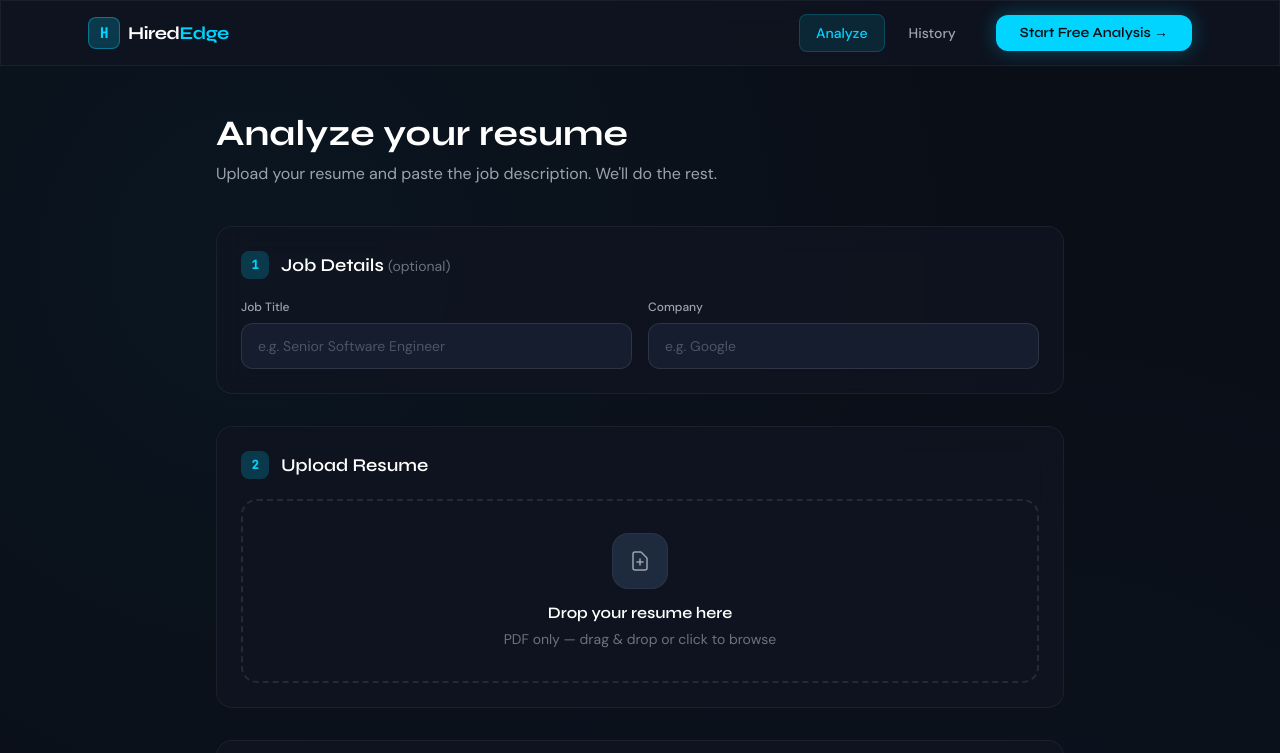
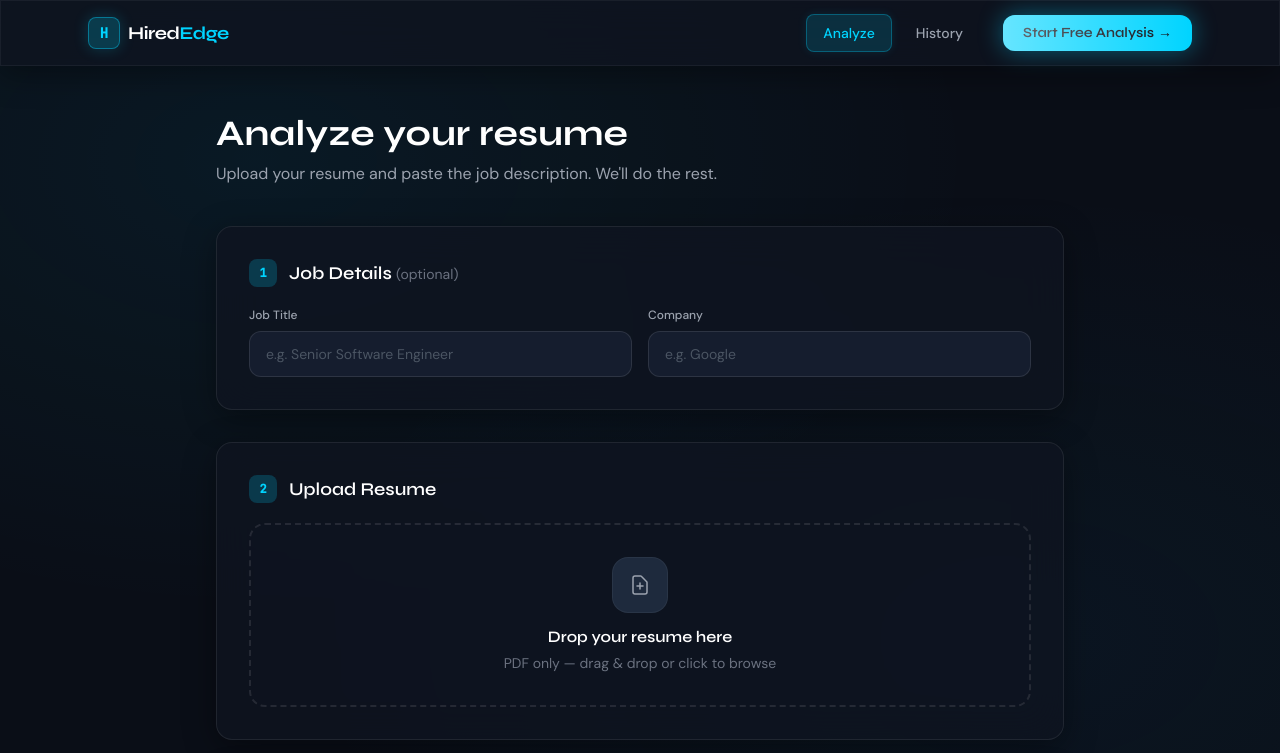
Before and after one commit to Puneetdivedi/HiredEdge, a React (Vite) app in the folder frontend/: page /analyze in a window 1280 px wide. Shown: the top 753 px of the page. Built offline with nearby package versions, Linux system fonts and the light colour scheme; no server answers.

Commit message:
Enhance UI aesthetics with premium glassmorphism, background animations, and micro-interactions

```diff
--- a/frontend/src/components/Navbar.jsx
+++ b/frontend/src/components/Navbar.jsx
@@ -5,12 +5,12 @@ export default function Navbar() {
   const location = useLocation()
 
   return (
-    <nav className="glass border-b border-white/5 sticky top-0 z-50">
+    <nav className="glass border-b border-white/5 sticky top-0 z-50 transition-all duration-300">
       <div className="max-w-6xl mx-auto px-6 h-16 flex items-center justify-between">
         {/* Logo */}
         <Link to="/" className="flex items-center gap-2 group">
           <div className="w-8 h-8 rounded-lg bg-accent/20 border border-accent/40 flex items-center justify-center
-                          group-hover:bg-accent/30 transition-all duration-200">
+                          group-hover:bg-accent/30 group-hover:rotate-3 transition-all duration-300 shadow-[0_0_15px_rgba(0,212,255,0.2)]">
             <span className="text-accent font-mono font-bold text-sm">H</span>
           </div>
           <span className="font-display font-bold text-lg tracking-tight">
@@ -27,9 +27,9 @@ export default function Navbar() {
             <Link
               key={href}
               to={href}
-              className={`px-4 py-2 rounded-lg text-sm font-medium transition-all duration-200
+              className={`px-4 py-2 rounded-lg text-sm font-medium transition-all duration-300
                 ${location.pathname === href
-                  ? 'bg-accent/10 text-accent border border-accent/20'
+                  ? 'bg-accent/15 text-accent border border-accent/30 shadow-[0_0_10px_rgba(0,212,255,0.1)]'
                   : 'text-gray-400 hover:text-white hover:bg-white/5'
                 }`}
             >
@@ -37,8 +37,9 @@ export default function Navbar() {
             </Link>
           ))}
 
-          <Link to="/analyze" className="btn-primary ml-4 py-2 text-sm">
-            Start Free Analysis →
+          <Link to="/analyze" className="btn-primary ml-4 py-2 px-5 text-sm flex items-center gap-1 group">
+            Start Free Analysis
+            <span className="group-hover:translate-x-1 transition-transform duration-300">→</span>
           </Link>
         </div>
       </div>
--- a/frontend/src/index.css
+++ b/frontend/src/index.css
@@ -7,12 +7,33 @@
     box-sizing: border-box;
   }
 
+  body::-webkit-scrollbar {
+    width: 6px;
+  }
+  body::-webkit-scrollbar-track {
+    background: #0a0e17;
+  }
+  body::-webkit-scrollbar-thumb {
+    background: #253347;
+    border-radius: 3px;
+  }
+  body::-webkit-scrollbar-thumb:hover {
+    background: #00d4ff40;
+  }
+
   body {
     @apply bg-dark-900 text-white font-body;
     background-image:
-      radial-gradient(ellipse at 20% 20%, rgba(0, 212, 255, 0.04) 0%, transparent 50%),
-      radial-gradient(ellipse at 80% 80%, rgba(14, 165, 233, 0.04) 0%, transparent 50%);
+      radial-gradient(ellipse at 20% 20%, rgba(0, 212, 255, 0.06) 0%, transparent 50%),
+      radial-gradient(ellipse at 80% 80%, rgba(14, 165, 233, 0.05) 0%, transparent 50%);
+    background-attachment: fixed;
+    animation: bgshift 20s ease-in-out infinite alternate;
     min-height: 100vh;
+  }
+
+  @keyframes bgshift {
+    0% { background-position: 0% 0%; }
+    100% { background-position: 100% 100%; }
   }
 
   h1, h2, h3, h4, h5, h6 {
@@ -22,70 +43,83 @@
 
 @layer components {
   .glass {
-    background: rgba(15, 21, 33, 0.8);
-    backdrop-filter: blur(16px);
-    border: 1px solid rgba(255, 255, 255, 0.06);
+    background: rgba(15, 21, 33, 0.75);
+    backdrop-filter: blur(20px);
+    -webkit-backdrop-filter: blur(20px);
+    border: 1px solid rgba(255, 255, 255, 0.08);
+    box-shadow: 0 8px 32px 0 rgba(0, 0, 0, 0.37);
   }
 
   .glass-bright {
-    background: rgba(21, 29, 46, 0.9);
-    backdrop-filter: blur(16px);
-    border: 1px solid rgba(0, 212, 255, 0.15);
+    background: rgba(21, 29, 46, 0.85);
+    backdrop-filter: blur(20px);
+    -webkit-backdrop-filter: blur(20px);
+    border: 1px solid rgba(0, 212, 255, 0.2);
+    box-shadow: 0 8px 32px 0 rgba(0, 0, 0, 0.3);
   }
 
   .btn-primary {
-    @apply bg-accent text-dark-900 font-display font-semibold px-6 py-3 rounded-xl
-           hover:bg-sky-300 transition-all duration-200
-           disabled:opacity-50 disabled:cursor-not-allowed;
-    box-shadow: 0 0 20px rgba(0, 212, 255, 0.3);
+    @apply relative overflow-hidden bg-accent text-dark-900 font-display font-semibold px-6 py-3 rounded-xl
+           hover:bg-sky-300 transition-all duration-300 hover:scale-[1.02] active:scale-[0.98]
+           disabled:opacity-50 disabled:cursor-not-allowed disabled:hover:scale-100;
+    box-shadow: 0 0 25px rgba(0, 212, 255, 0.4);
+  }
+
+  /* Animated gradient border for buttons */
+  .btn-primary::before {
+    content: '';
+    position: absolute;
+    top: 0;
+    left: -100%;
+    width: 200%;
+    height: 100%;
+    background: linear-gradient(90deg, transparent, rgba(255, 255, 255, 0.4), transparent);
+    transition: 0.5s;
+    z-index: 1;
+    pointer-events: none;
+  }
+
+  .btn-primary:not(:disabled):hover::before {
+    left: 100%;
   }
 
   .btn-secondary {
     @apply glass text-white font-display font-medium px-6 py-3 rounded-xl
-           hover:border-accent/30 transition-all duration-200;
+           hover:border-accent/40 hover:bg-white/5 transition-all duration-300 hover:scale-[1.02] active:scale-[0.98];
   }
 
   .score-ring {
-    filter: drop-shadow(0 0 8px rgba(0, 212, 255, 0.5));
+    filter: drop-shadow(0 0 10px rgba(0, 212, 255, 0.6));
   }
 
   .tag-matched {
-    @apply bg-success/10 text-success border border-success/20 text-xs font-mono px-2 py-1 rounded-md;
+    @apply bg-success/15 text-success border border-success/30 text-xs font-mono px-2 py-1 rounded-md shadow-[0_0_10px_rgba(16,185,129,0.1)];
   }
 
   .tag-missing-critical {
-    @apply bg-danger/10 text-danger border border-danger/20 text-xs font-mono px-2 py-1 rounded-md;
+    @apply bg-danger/15 text-danger border border-danger/30 text-xs font-mono px-2 py-1 rounded-md shadow-[0_0_10px_rgba(239,68,68,0.1)];
   }
 
   .tag-missing-important {
-    @apply bg-warning/10 text-warning border border-warning/20 text-xs font-mono px-2 py-1 rounded-md;
+    @apply bg-warning/15 text-warning border border-warning/30 text-xs font-mono px-2 py-1 rounded-md shadow-[0_0_10px_rgba(245,158,11,0.1)];
   }
 
   .tag-missing-nice {
-    @apply bg-brand-500/10 text-brand-400 border border-brand-500/20 text-xs font-mono px-2 py-1 rounded-md;
+    @apply bg-brand-500/15 text-brand-400 border border-brand-500/30 text-xs font-mono px-2 py-1 rounded-md shadow-[0_0_10px_rgba(14,165,233,0.1)];
   }
 
   .section-card {
-    @apply glass rounded-2xl p-6;
+    @apply glass rounded-2xl p-6 sm:p-8 hover:border-white/10 transition-colors duration-300;
   }
 }
 
-/* Custom scrollbar */
-::-webkit-scrollbar {
-  width: 6px;
-}
-::-webkit-scrollbar-track {
-  background: #0a0e17;
-}
-::-webkit-scrollbar-thumb {
-  background: #253347;
-  border-radius: 3px;
-}
-::-webkit-scrollbar-thumb:hover {
-  background: #00d4ff40;
+/* Common form inputs focus */
+input:focus, textarea:focus {
+  @apply ring-2 ring-accent/40 border-accent/60 outline-none;
+  box-shadow: 0 0 15px rgba(0, 212, 255, 0.15);
 }
 
-/* Animated gradient border */
+/* Animated gradient border utility */
 .gradient-border {
   position: relative;
   background: linear-gradient(#0f1521, #0f1521) padding-box,
--- a/frontend/src/pages/AnalyzePage.jsx
+++ b/frontend/src/pages/AnalyzePage.jsx
@@ -150,11 +150,12 @@ export default function AnalyzePage() {
           initial={{ opacity: 0 }}
           animate={{ opacity: 1 }}
           transition={{ delay: 0.3 }}
+          className="mt-4"
         >
           <button
             onClick={handleAnalyze}
             disabled={loading || !resumeFile || jdText.length < 100}
-            className="btn-primary w-full py-4 text-base flex items-center justify-center gap-3"
+            className="btn-primary w-full py-5 text-lg flex items-center justify-center gap-3 active:scale-95 transition-transform shadow-[0_0_30px_rgba(0,212,255,0.2)]"
           >
             {loading ? (
               <>
@@ -169,7 +170,7 @@ export default function AnalyzePage() {
               <>⚡ Get My Edge Analysis</>
             )}
           </button>
-          <p className="text-center text-xs text-gray-600 mt-3">
+          <p className="text-center text-xs text-gray-500 mt-4 tracking-wide uppercase font-semibold">
             Takes ~20–30 seconds · Your data is never stored or shared
           </p>
         </motion.div>
```
